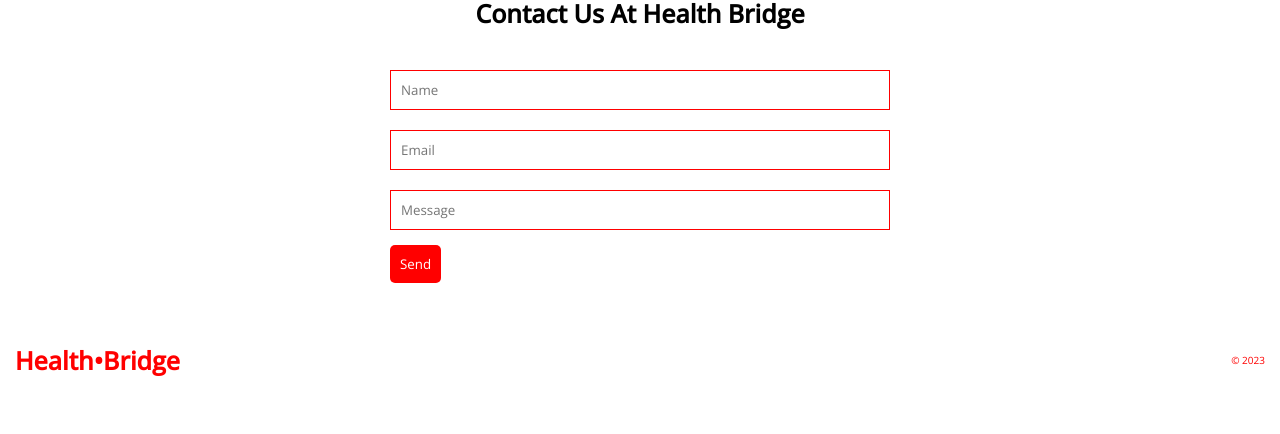
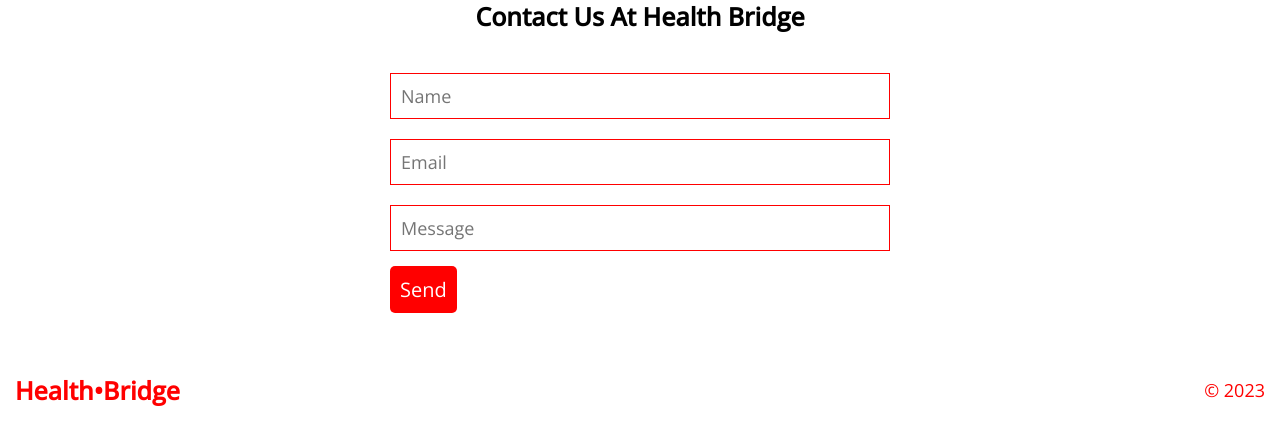
Before and after one commit to Timi-cell/health-bridge, a React (Create React App) app: page / in a window 1280 px wide. Shown: the part 2048-2482 px from the top of the page. Before the commit the page ends 2455 px from the top, so only its background shows below. Built offline with nearby package versions, Linux system fonts and the light colour scheme.

Commit message:
changed fontsize

```diff
--- a/src/components/Footer.jsx
+++ b/src/components/Footer.jsx
@@ -6,7 +6,7 @@ const Footer = () => {
     <div className="footer">
       <h1>Health•Bridge</h1>
       {/* <span>&nbsp; All Rights Reserved &nbsp;</span> */}
-      <span>&copy; 2023</span>
+      <p>&copy; 2023</p>
     </div>
   );
 };
--- a/src/index.css
+++ b/src/index.css
@@ -21,6 +21,7 @@ button {
   font-family: "Open Sans", sans-serif;
   border: none;
   background-color: red;
+  font-size: 2rem;
   color: #fff;
   padding: 1rem;
   border-radius: 0.5rem;
--- a/src/scss/_partial.scss
+++ b/src/scss/_partial.scss
@@ -50,5 +50,5 @@
   margin-top: $mTop;
   width: $width;
   transition: all 0.1s ease-in-out;
-  font-family: "Inter", sans-serif;
+  font-family: "Open Sans", sans-serif;
 }
--- a/src/scss/contact.scss
+++ b/src/scss/contact.scss
@@ -11,7 +11,7 @@
       margin-top: 2rem;
       width: 50rem;
       border: 0.1px solid red;
-      padding: 1rem;
+      padding: 1rem; font-size: 1.8rem;
     }
     button {
       margin-top: 1.5rem;
--- a/src/scss/footer.scss
+++ b/src/scss/footer.scss
@@ -5,4 +5,7 @@
   padding: 1.5rem;
   color: red;
   margin: 3rem 0 1.5rem 0;
+  p {
+    font-size: 1.8rem;
+  }
 }
```
